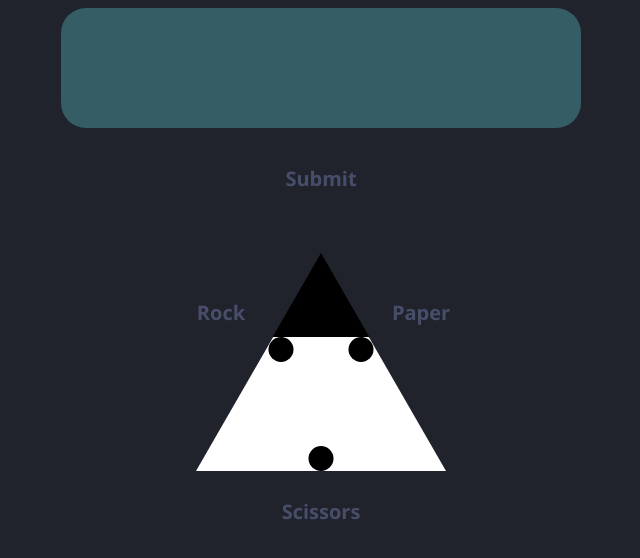
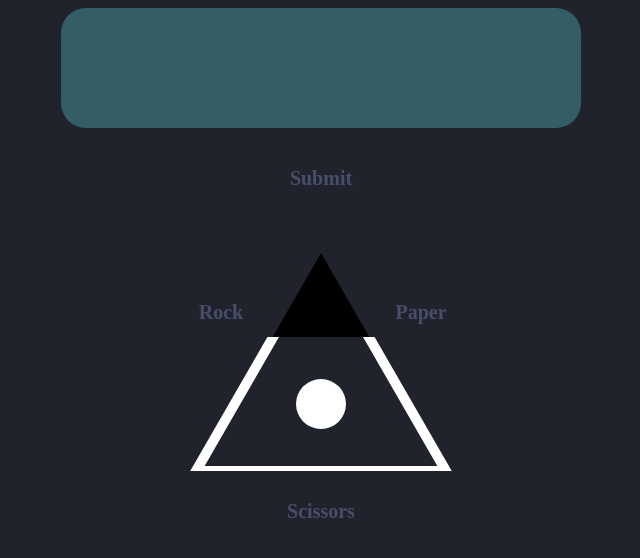
Before and after one commit to LuVernon/quantum-rock-paper-scissors, a plain HTML site: page index.html in a window 1280 px wide. Shown: the whole page, without its empty margins (319-959 px from the left). Drawn offline with Linux system fonts and the light colour scheme.

Commit message:
Animation created for circle (particle), this will bounce around the confines of the second canvas.

```diff
--- a/index.html
+++ b/index.html
@@ -20,7 +20,7 @@
             width: 100px;
             height: 50px;
             font-size: 20px;
-            font-family:'Segoe UI', Tahoma, Geneva, Verdana, sans-serif;
+            font-family: karmina;
             font-weight: bold;
             border: none;
             background-color: rgba(255, 0, 0, 0);
@@ -43,7 +43,7 @@
             align-items: center;
             justify-content: center;
             color: white;
-            font-family: 'Gill Sans', 'Gill Sans MT', Calibri, 'Trebuchet MS', sans-serif;
+            font-family: karmina;
             font-size: 25px;
             background-color: rgb(52, 93, 102);
             width: 500px;
@@ -133,11 +133,9 @@ const confirmChoice = document.getElementById("submit");
 
 const resultBox = document.getElementById("results");
 
-
-
-function triangle () {
     const canvas1 = document.getElementById("canvas1");
     const ctx1 = canvas1.getContext("2d");
+    let raf;
 
     ctx1.fillStyle = "black";
     ctx1.strokeStyle = "black";
@@ -150,25 +148,69 @@ function triangle () {
 
 
 
-    let h = 134 - 134 * (Math.sqrt(3)/2); //The triangle's height
+    let h = 217 //134 - 134 * (Math.sqrt(3)/2); //The triangle's height
     console.log(h);
 
     const canvas2 = document.getElementById("canvas2");
     const ctx2 = canvas2.getContext("2d");
+
+    const ball = {
+        x: 250,
+        y: 67,
+        vx: 20,
+        vy: 8,
+        radius: 25,
+        color: "white",
+        draw() {
+            ctx2.beginPath();
+            ctx2.arc(this.x, this.y, this.radius, 0, Math.PI * 2, true);
+            ctx2.closePath();
+            ctx2.fillStyle = this.color;
+            ctx2.fill();
+        },
+
+    };
+
+
 
     ctx2.fillStyle = "white";
     ctx2.strokeStyle = "white";
 
     ctx2.lineWidth = 10;
 
+
+    function triangle () {
     ctx2.beginPath();
     ctx2.moveTo(125, 134);
     ctx2.lineTo(375, 134);
     ctx2.lineTo(250, -83);
-    //ctx2.stroke();
-    ctx2.fill();
+    ctx2.closePath();
+    ctx2.stroke();
+    }
+
+    function draw() {
+        ctx2.clearRect(0, 0, canvas2.width, canvas2.height);
+        ball.draw();
+        triangle();
+        ball.x += ball.vx;
+        ball.y += ball.vy;
+
+        if (ball.y + ball.vy > canvas2.height || ball.y + ball.vy < 0) {
+            ball.vy = -ball.vy;
+        }
+        if (ball.x + ball.vx > canvas2.width || ball.x + ball.vx < 0) {
+            ball.vx = -ball.vx;
+        }
 
 
+        raf = window.requestAnimationFrame(draw);
+
+
+    }
+
+    //ctx2.fill();
+
+/*
     ctx2.fillStyle = "black";
     ctx2.beginPath();
     ctx2.arc(250, 121.5, 12.5, 0, Math.PI * 2, true);
@@ -183,9 +225,17 @@ function triangle () {
     ctx2.beginPath();
     ctx2.arc(290, 12.5, 12.5, 0, Math.PI * 2, true);
     ctx2.fill();
-}
+ */
 
-triangle();
+    triangle();
+    ball.draw();
+
+    canvas2.addEventListener("mouseover", ()=> {
+        raf = window.requestAnimationFrame(draw);
+    });
+
+
+
 
 let announceResults = ``;
 
```
